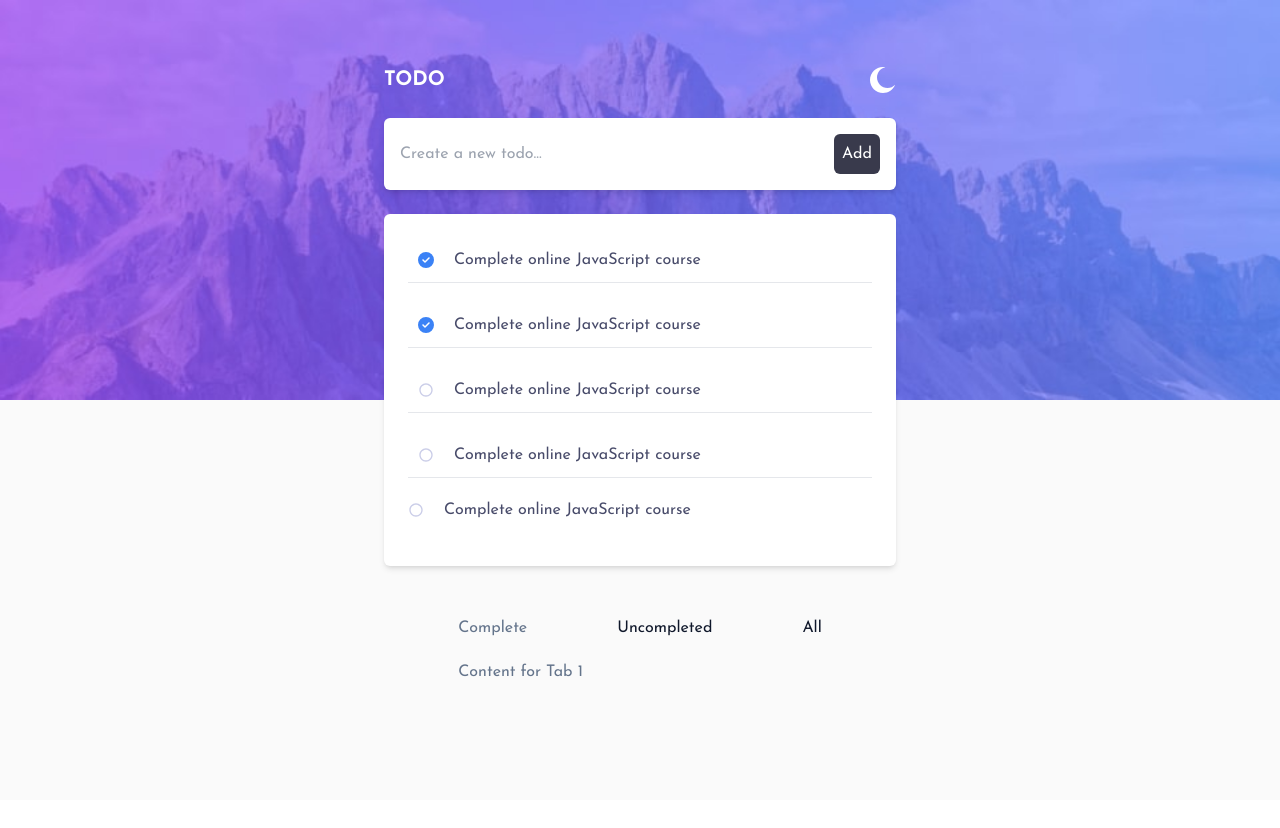
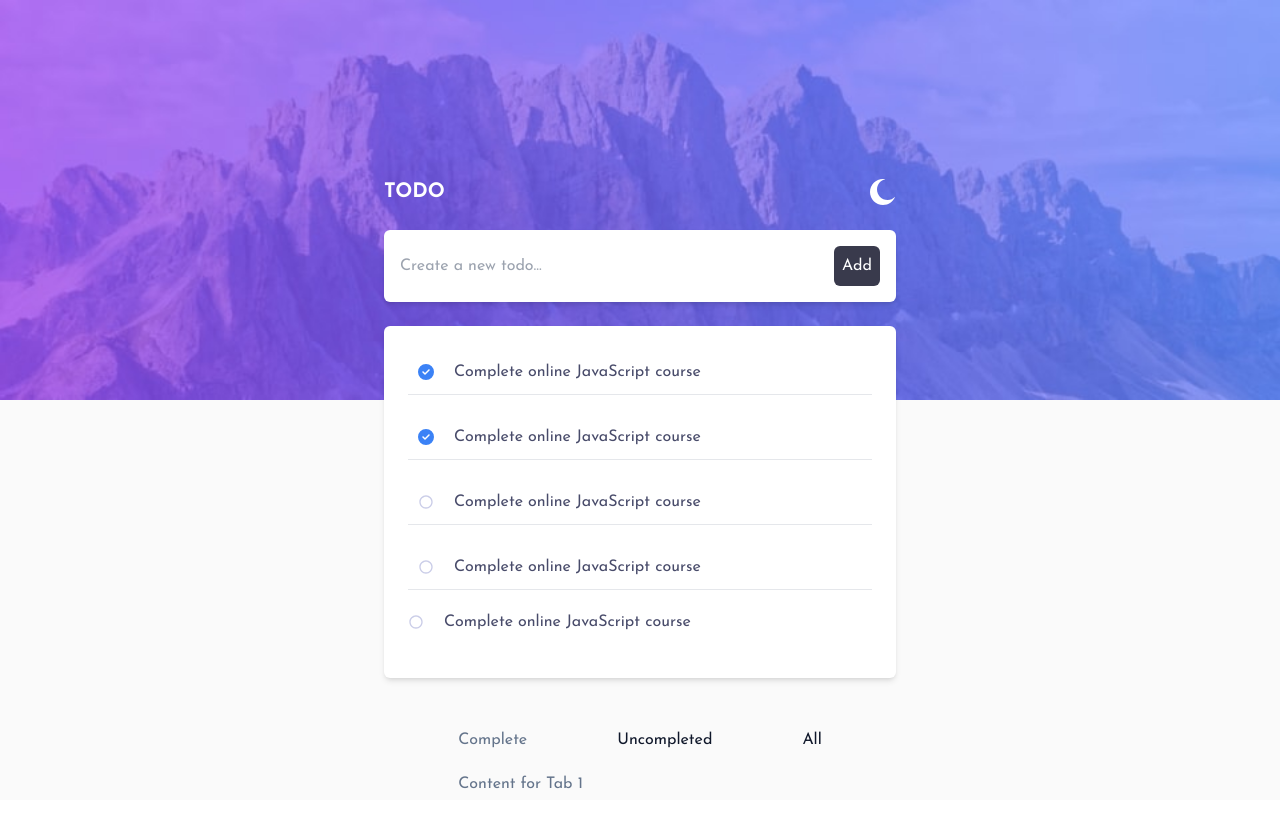
Before and after one commit to Thintalltom/GT-contribution, a React (Vite) app in the folder todo/: page / in a window 1280 px wide. Shown: the top 828 px of the page. Before the commit the page ends 800 px from the top, so only its background shows below. Built offline with nearby package versions, Linux system fonts and the light colour scheme.

Commit message:
fix title not showing

```diff
--- a/package.json
+++ /dev/null
@@ -1,5 +0,0 @@
-{
-  "dependencies": {
-    "react-icons": "^5.3.0"
-  }
-}
--- a/todo/src/screens/Home.tsx
+++ b/todo/src/screens/Home.tsx
@@ -17,7 +17,7 @@ export default function Home() {
             <div className="flex-auto  bg-veryLightGray">
             </div>
 
-            <div className="absolute inset-0 flex flex-col items-center justify-center z-50">
+            <div className="absolute inset-0 flex flex-col items-center justify-center z-50 mt-56">
                 <Title />
                 <SearchBar />
                 <ToDoCard />
```
Also changed, not shown: 1 other file (tests, documents, lock files or other folders).
